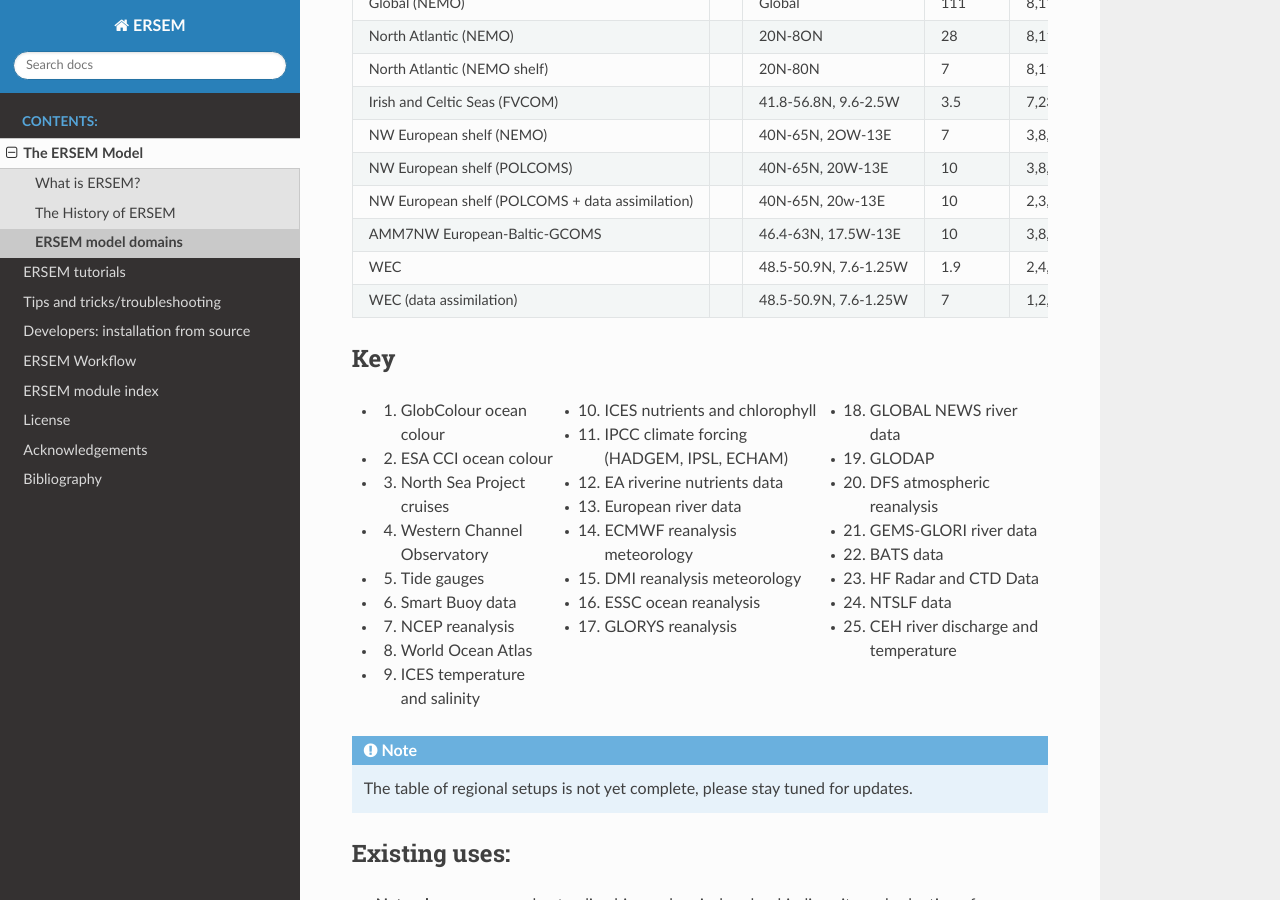
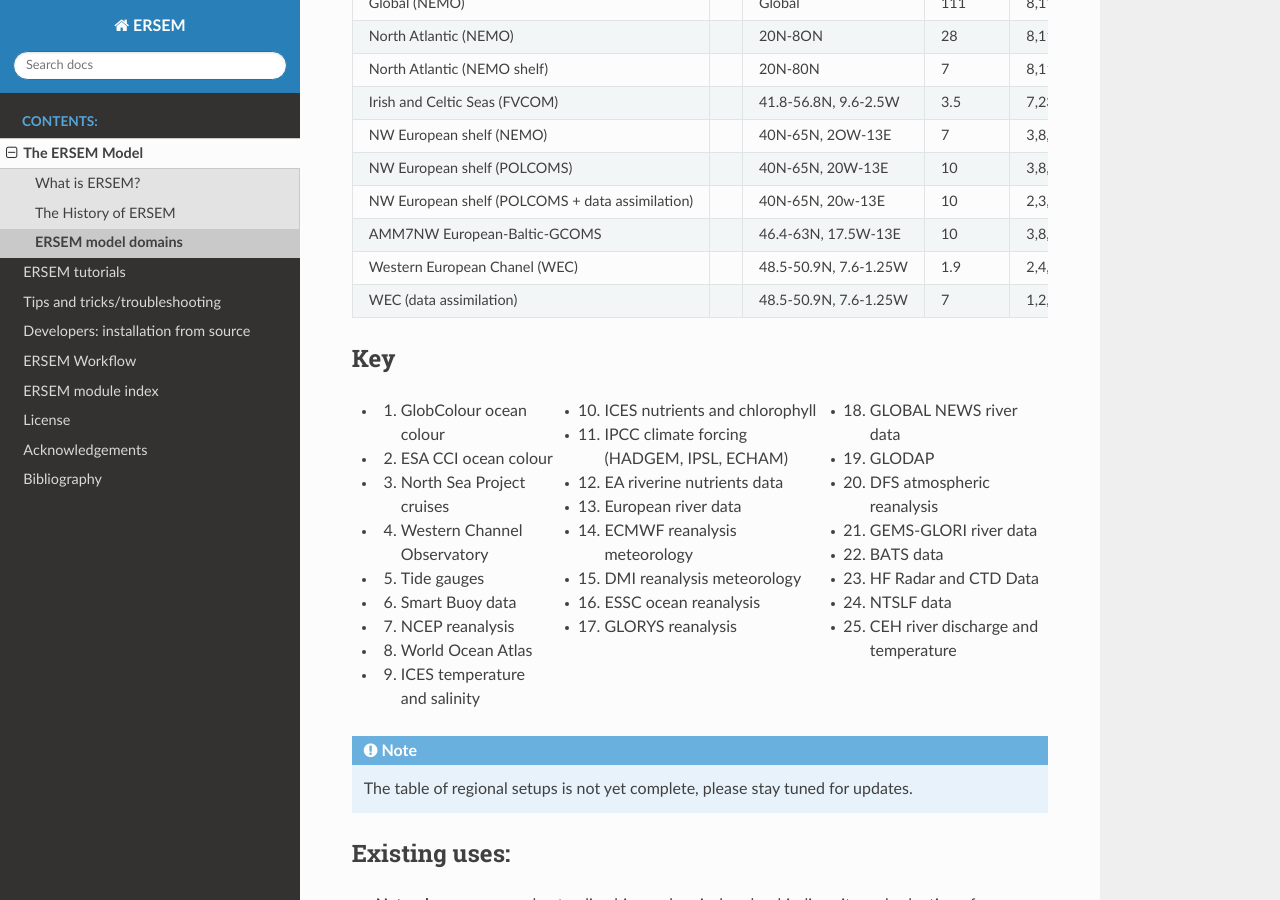
Before and after one commit to pmlmodelling/ersem, a Sphinx documentation site: the page built from docs/source/model_info/description.rst, in a window 1280 px wide and 900 px high, scrolled down 344 px. Built offline with Sphinx 7.4.7 and the Read the Docs theme 2.0.0, drawn with Linux system fonts in a browser that asks for light colours; formulas are drawn with MathJax 3; the version number could not be read and is left out.

Commit message:
Update description.rst
explained WEC

```diff
--- a/docs/source/model_info/description.rst
+++ b/docs/source/model_info/description.rst
@@ -34,7 +34,7 @@ The table bellow outlines several of these setups.
 +-------------------------------+---------------+-----------------------+----------+---------------------+
 | AMM7NW European-Baltic-GCOMS  |               | 46.4-63N, 17.5W-13E   | 10       | 3,8,11,14,17,18     |
 +-------------------------------+---------------+-----------------------+----------+---------------------+
-| WEC                           |               | 48.5-50.9N, 7.6-1.25W | 1.9      | 2,4,8,12,13,14      |
+| Western European Chanel (WEC) |               | 48.5-50.9N, 7.6-1.25W | 1.9      | 2,4,8,12,13,14      |
 +-------------------------------+---------------+-----------------------+----------+---------------------+
 | WEC (data assimilation)       |               | 48.5-50.9N, 7.6-1.25W | 7        | 1,2,4,8,12,13,14    |
 +-------------------------------+---------------+-----------------------+----------+---------------------+
```
